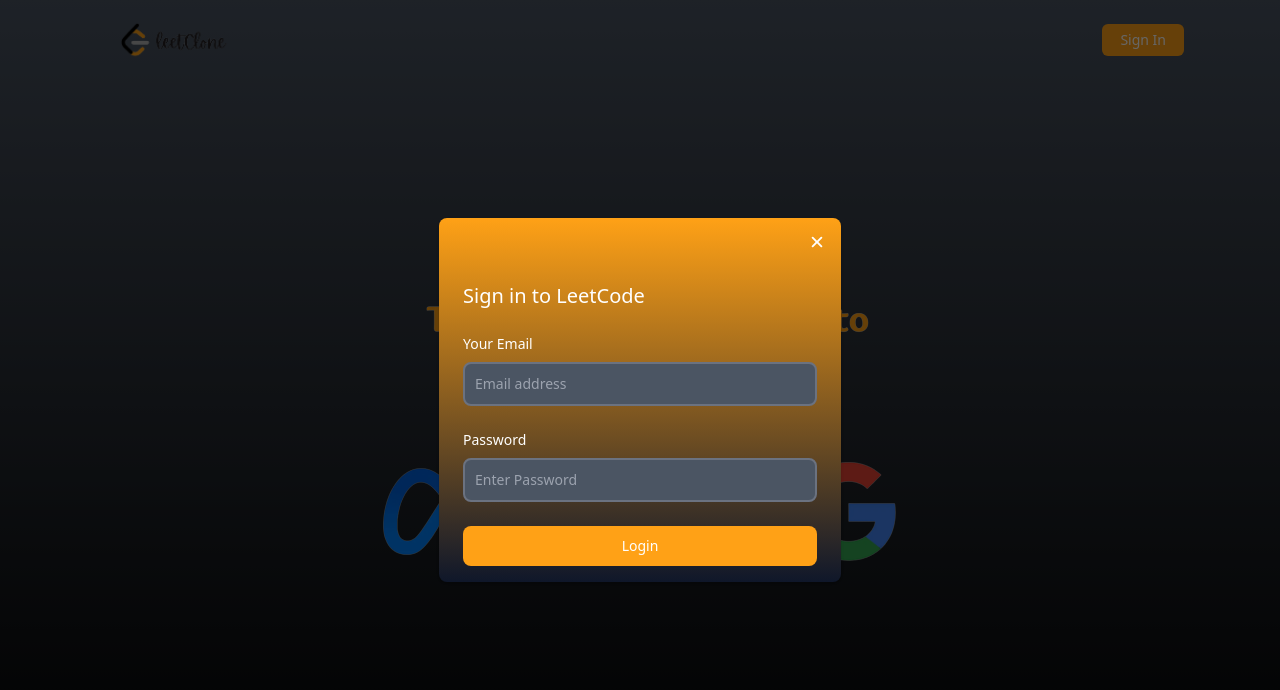
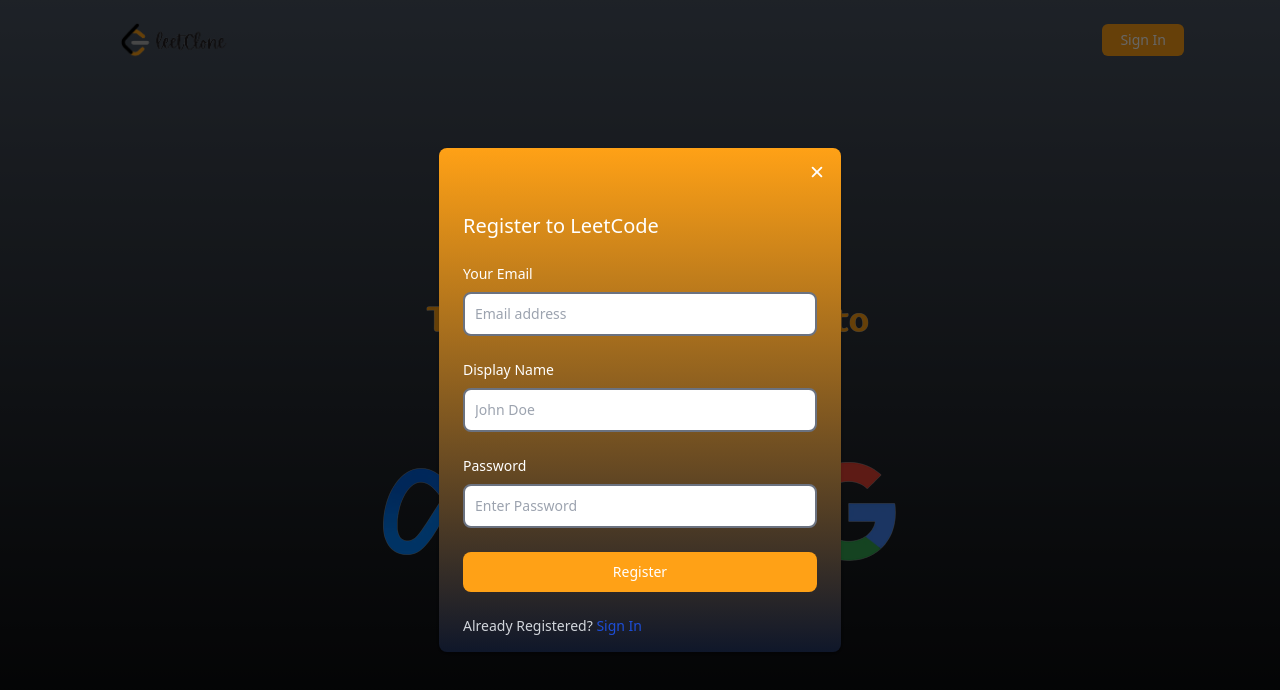
Before and after one commit to zain2201/leetclone, a Next.js app: page /auth in a window 1280 px wide. Shown: the top 690 px of the page. Built offline with nearby package versions, Linux system fonts and the light colour scheme.

Commit message:
add register and forgot password

```diff
--- a/src/components/Modals/AuthModal.tsx
+++ b/src/components/Modals/AuthModal.tsx
@@ -1,6 +1,8 @@
 import React from "react";
 import { IoClose } from "react-icons/io5";
 import Login from "./Login";
+import Signup from "./Signup";
+import ResetPassword from "./ResetPassword";
 type Props = {};
 
 const AuthModal = (props: Props) => {
@@ -18,7 +20,10 @@
                 <IoClose className="h-5 w-5" />
               </button>
             </div>
-            <Login />
+            {/* <Login />
+             */}
+            <Signup />
+            {/* <ResetPassword /> */}
           </div>
         </div>
       </div>
--- a/src/components/Modals/Login.tsx
+++ b/src/components/Modals/Login.tsx
@@ -18,7 +18,7 @@
           type="email"
           id="email"
           name="email"
-          className="border-2 outline-none sm:text-sm  rounded-lg focus:ring-blue-500 focus:border-blue-500 block w-full p-2.5 bg-gray-600 border-gray-500 placeholder-gray-400 text-white"
+          className="border-2 outline-none sm:text-sm  rounded-lg focus:ring-blue-500 focus:border-blue-500 block w-full p-2.5 bg-gray-600 border-white-500 placeholder-gray-400 text-white"
           placeholder="Email address"
         ></input>
       </div>
@@ -34,7 +34,7 @@
           type="password"
           id="password"
           name="password"
-          className="border-2 outline-none sm:text-sm  rounded-lg focus:ring-blue-500 focus:border-blue-500 block w-full p-2.5 bg-gray-600 border-gray-500 placeholder-gray-400 text-white"
+          className="border-2 outline-none sm:text-sm  rounded-lg focus:ring-blue-500 focus:border-blue-500 block w-full p-2.5 bg-white-600 border-gray-500 placeholder-gray-400 text-white"
           placeholder="Enter Password"
         ></input>
       </div>
@@ -44,6 +44,20 @@
       >
         Login
       </button>
+      <button>
+        <a
+          href="#"
+          className="text-sm block text-brand-orange hover:underline w-full text-right"
+        >
+          Forgot Password
+        </a>
+      </button>
+      <div className="text-sm font-medium text-gray-300">
+        Not Registered?{" "}
+        <a href="#" className="text-blue-700 hover:undeline">
+          Create Account
+        </a>
+      </div>
     </form>
   );
 };
--- a/src/components/Modals/ResetPassword.tsx
+++ b/src/components/Modals/ResetPassword.tsx
@@ -0,0 +1,40 @@
+import React from "react";
+
+type Props = {};
+
+const ResetPassword = (props: Props) => {
+  return (
+    <form className="space-y-6 px-6 lg:px-8 pb-4 sm:pb-6 xl:pb-8">
+      <h3 className="text-xl font-medium  text-white">Reset Password</h3>
+      <p className="text-sm text-white ">
+        Forgotten your password? Enter your e-mail address below, and we&apos;ll
+        send you an e-mail allowing you to reset it.
+      </p>
+      <div>
+        <label
+          htmlFor="email"
+          className="text-sm font-medium block mb-2 text-gray-300"
+        >
+          Your email
+        </label>
+        <input
+          type="email"
+          name="email"
+          id="email"
+          className="border-2 outline-none sm:text-sm rounded-lg focus:ring-blue-500 focus:border-blue-500 block w-full p-2.5 bg-gray-600 border-gray-500 placeholder-gray-400 text-white"
+          placeholder="name@company.com"
+        />
+      </div>
+
+      <button
+        type="submit"
+        className={`w-full text-white  focus:ring-4 focus:ring-blue-300 font-medium rounded-lg text-sm px-5 py-2.5 text-center
+                bg-brand-orange hover:bg-brand-orange-s `}
+      >
+        Reset Password
+      </button>
+    </form>
+  );
+};
+
+export default ResetPassword;
--- a/src/components/Modals/Signup.tsx
+++ b/src/components/Modals/Signup.tsx
@@ -0,0 +1,74 @@
+import React from "react";
+
+type Props = {};
+
+const Signup = (props: Props) => {
+  return (
+    <form className="space-y-6 px-6 py-4">
+      <h3 className="text-xl font-medium text-white">Register to LeetCode</h3>
+      <div>
+        <label
+          htmlFor="email"
+          className="text-sm font-medium block mb-2 text-white"
+        >
+          {" "}
+          Your Email
+        </label>
+        <input
+          type="email"
+          id="email"
+          name="email"
+          className="border-2 outline-none sm:text-sm  rounded-lg focus:ring-blue-500 focus:border-blue-500 block w-full p-2.5 bg-white-600 border-gray-500 placeholder-gray-400 text-white"
+          placeholder="Email address"
+        ></input>
+      </div>
+      <div>
+        <label
+          htmlFor="name"
+          className="text-sm font-medium block mb-2 text-white"
+        >
+          {" "}
+          Display Name
+        </label>
+        <input
+          type="text"
+          id="name"
+          name="name"
+          className="border-2 outline-none sm:text-sm  rounded-lg focus:ring-blue-500 focus:border-blue-500 block w-full p-2.5 bg-white-600 border-gray-500 placeholder-gray-400 text-white"
+          placeholder="John Doe"
+        ></input>
+      </div>
+      <div>
+        <label
+          htmlFor="password"
+          className="text-sm text-white font-medium block mb-2"
+        >
+          {" "}
+          Password
+        </label>
+        <input
+          type="password"
+          id="password"
+          name="password"
+          className="border-2 outline-none sm:text-sm  rounded-lg focus:ring-blue-500 focus:border-blue-500 block w-full p-2.5 bg-white-600 border-gray-500 placeholder-gray-400 text-white"
+          placeholder="Enter Password"
+        ></input>
+      </div>
+      <button
+        type="submit"
+        className="w-full text-white focus:ring-blue-300 font-medium rounded-lg text-sm px-5 py-2.5 text-center bg-brand-orange hover:bg-brand-orange-s "
+      >
+        Register
+      </button>
+
+      <div className="text-sm font-medium text-gray-300">
+        Already Registered?{" "}
+        <a href="#" className="text-blue-700 hover:undeline">
+          Sign In
+        </a>
+      </div>
+    </form>
+  );
+};
+
+export default Signup;
--- a/src/pages/auth/index.tsx
+++ b/src/pages/auth/index.tsx
@@ -11,8 +11,8 @@
         <Navbar />
         <div className="flex items-center justify-center h-[calc(100vh-5rem)] pointer-events-none select-none ">
           <img src="/hero.png" alt="hero image"></img>
-          <AuthModal />
         </div>
+        <AuthModal />
       </div>
     </div>
   );
```
